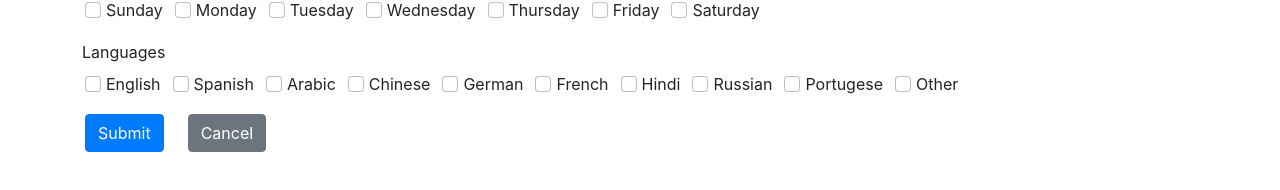
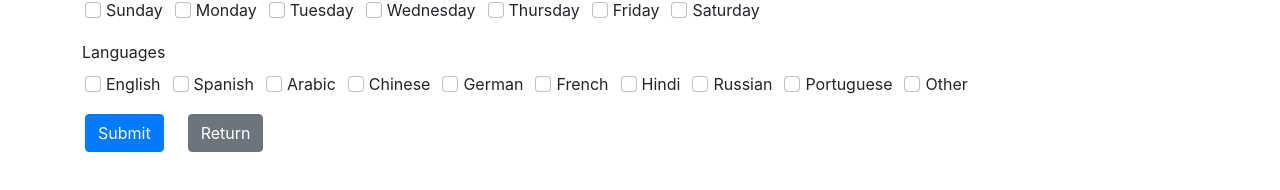
Before and after one commit to Capstone-Team-Fast/fast-frontend, a React (Create React App) app in the folder frontend/: page /updateDriver/1 in a window 1280 px wide. Shown: the part 332-522 px from the top of the page. Built offline with nearby package versions, Linux system fonts and the light colour scheme; no server answers.

Commit message:
changed portuguese. changed return button.

```diff
--- a/frontend/src/components/Data/Driver/AddDriver.js
+++ b/frontend/src/components/Data/Driver/AddDriver.js
@@ -30,7 +30,7 @@ constructor(props) {
         'employee_status': '', 'capacity': '', 'languages': []
     };
     this.languages = ['English', 'Spanish', 'Arabic', 'Chinese', 'German', 'French',
-                        'Hindi', 'Russian', 'Portugese', 'Other'];
+                        'Hindi', 'Russian', 'Portuguese', 'Other'];
     this.days = ['Sunday', 'Monday', 'Tuesday', 'Wednesday', 'Thursday',
                     'Friday', 'Saturday']
 
--- a/frontend/src/components/Data/Driver/UpdateDriver.js
+++ b/frontend/src/components/Data/Driver/UpdateDriver.js
@@ -31,7 +31,7 @@ constructor(props) {
                     'employee_status': '', 'capacity': '', 'languages': []
                 };
     this.languages = ['English', 'Spanish', 'Arabic', 'Chinese', 'German', 'French',
-                        'Hindi', 'Russian', 'Portugese', 'Other'];
+                        'Hindi', 'Russian', 'Portuguese', 'Other'];
     this.days = ['Sunday', 'Monday', 'Tuesday', 'Wednesday', 'Thursday',
                     'Friday', 'Saturday']
 
@@ -289,7 +289,7 @@ render() {
                 <Button variant="primary" className="mr-4"
                     onClick={this.handleSubmit}>Submit</Button>
                 <Link to="/">
-                    <Button variant="secondary">Cancel</Button>
+                    <Button variant="secondary">Return</Button>
                 </Link>
                 {this.state.saved ?
                     <Row className='text-success h4 mt-2 mb-4'>Driver Updated!</Row> :
--- a/frontend/src/components/Data/Recipient/AddRecipient.js
+++ b/frontend/src/components/Data/Recipient/AddRecipient.js
@@ -27,7 +27,7 @@ constructor(props) {
                 };
     this.states = ['Choose...', 'KS', 'IA', 'NE', 'SD'];
     this.languages = ['English', 'Spanish', 'Arabic', 'Chinese', 'German', 'French',
-                        'Hindi', 'Russian', 'Portugese', 'Other'];
+                        'Hindi', 'Russian', 'Portuguese', 'Other'];
 
     this.recipientService = new RecipientService();
     this.handleChange = this.handleChange.bind(this);
--- a/frontend/src/components/Data/Recipient/UpdateRecipient.js
+++ b/frontend/src/components/Data/Recipient/UpdateRecipient.js
@@ -29,7 +29,7 @@ constructor(props) {
                 };
     this.states = ['Choose...', 'KS', 'IA', 'NE', 'SD'];
     this.languages = ['English', 'Spanish', 'Arabic', 'Chinese', 'German', 'French',
-                        'Hindi', 'Russian', 'Portugese', 'Other'];
+                        'Hindi', 'Russian', 'Portuguese', 'Other'];
 
     this.recipientService = new RecipientService();
     this.handleChange = this.handleChange.bind(this);
@@ -321,7 +321,7 @@ render() {
                     onClick={this.handleSubmit}>Submit
                 </Button>
                 <Link to="/">
-                    <Button variant="secondary">Cancel</Button>
+                    <Button variant="secondary">Return</Button>
                 </Link>
                 {this.state.saved ?
                     <Row className='text-success h4 mb-4 mt-2'>Recipient Updated!</Row> :
```
